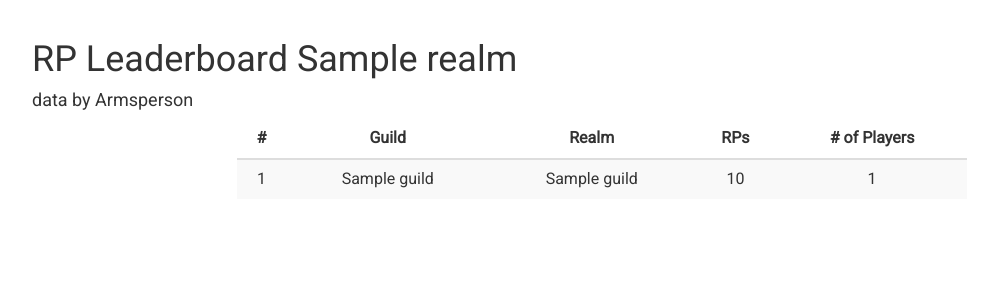
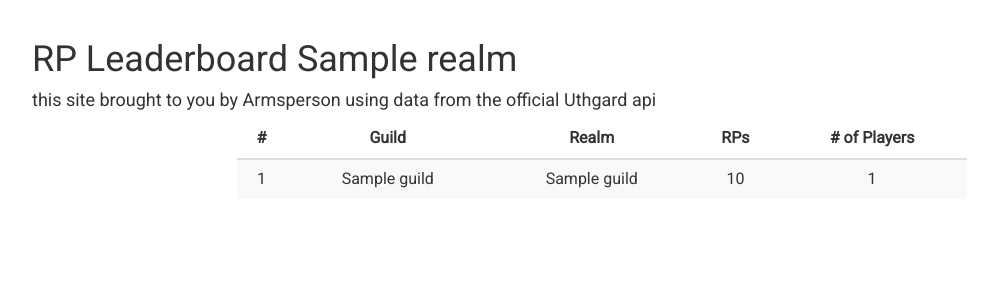
Before and after one commit to prsauer/uthmetric, a Django app: template hello/apps/hellocount/templates/guilds.html in a window 1280 px wide. Shown: the part 51-351 px from the top of the page, without its empty margins (38-1036 px from the left). Run offline with Django 3.2, Linux system fonts and the light colour scheme; the template is opened without the code that fills it: most values are stand-ins (such as "Sample title", 1, 10 or a date in 2020); parts of the project's set-up code (start-up, migrations or seed data) failed here and were passed over; some libraries are stand-ins or nearby versions.

Commit message:
Change text

```diff
--- a/hello/apps/hellocount/templates/guilds.html
+++ b/hello/apps/hellocount/templates/guilds.html
@@ -33,7 +33,7 @@ th {text-align: center;}
     <title>RP Leaderboard</title>
     <div class="container">
     <h1>RP Leaderboard {% if realm %}{{realm}}{%endif%}</h1>
-    <h4>data by Armsperson</h4>
+    <h4>this site brought to you by Armsperson using data from the official Uthgard api</h4>
     <div class="col-md-8 col-md-offset-2">
       <table id="eader" class="table table-striped">
         <thead>
--- a/hello/apps/hellocount/templates/leaders.html
+++ b/hello/apps/hellocount/templates/leaders.html
@@ -32,7 +32,7 @@ th {text-align: center;}
     <title>RP Leaderboard</title>
     <div class="container">
     <h1>RP Leaderboard {% if realm %}{{realm}}{%endif%}</h1>
-    <h4>data by Armsperson</h4>
+    <h4>this site brought to you by Armsperson using data from the official Uthgard api</h4>
     <div class="col-md-8 col-md-offset-2">
       <table id="eader" class="table table-striped">
         <thead>
```
